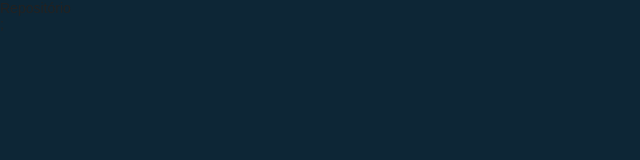
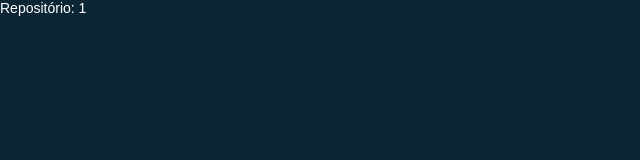
Before and after one commit to carlosdaniiel07/react-github-repos, a React (Create React App) app: page /repository/1 in a window 1280 px wide. Shown: the top 160 px of the page, without its empty margins (0-640 px from the left). Built offline with nearby package versions, Linux system fonts and the light colour scheme.

Commit message:
feat: redirect to repository details page

```diff
--- a/src/pages/home/index.tsx
+++ b/src/pages/home/index.tsx
@@ -1,6 +1,7 @@
 import React, { useState, useEffect } from "react";
 import { FaBars, FaGithub, FaPlus, FaSpinner, FaTrash } from "react-icons/fa";
 import { toast } from "react-toastify";
+import { Link } from "react-router-dom";
 import { Container, DeleteButton, Form, List, SubmitButton } from "./styles";
 import api from "~/services/api";
 import storage from "~/services/storage";
@@ -92,9 +93,9 @@ const Home = () => {
               <span>{item.full_name}</span>
             </div>
 
-            <a href="">
+            <Link to={`repository/${item.full_name.replace("/", "-")}`}>
               <FaBars size={20} />
-            </a>
+            </Link>
           </li>
         ))}
       </List>
--- a/src/pages/repository/index.tsx
+++ b/src/pages/repository/index.tsx
@@ -1,5 +1,18 @@
 import React from "react";
+import { useParams } from "react-router-dom";
 
-const Repository = () => <div>Repositório</div>;
+const Repository = () => {
+  const { name } = useParams();
+
+  return (
+    <div
+      style={{
+        color: "white",
+      }}
+    >
+      Repositório: {name}
+    </div>
+  );
+};
 
 export default Repository;
--- a/src/routes.tsx
+++ b/src/routes.tsx
@@ -12,6 +12,7 @@ const AppRoutes = () => (
     <Routes>
       <Route path="/" element={<Home />} />
       <Route path="repository/:name" element={<Repository />} />
+      <Route path="*" element={<Home />} />
     </Routes>
     <ToastContainer
       position="top-center"
```
